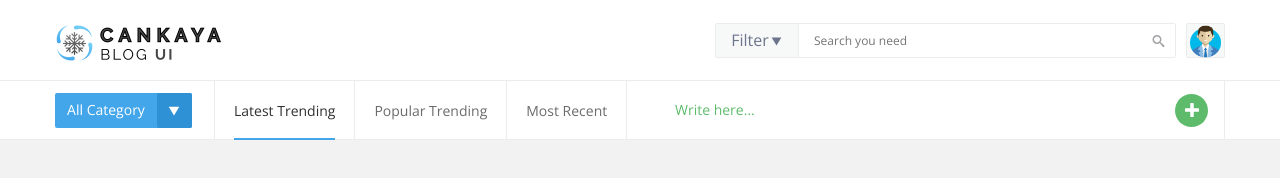
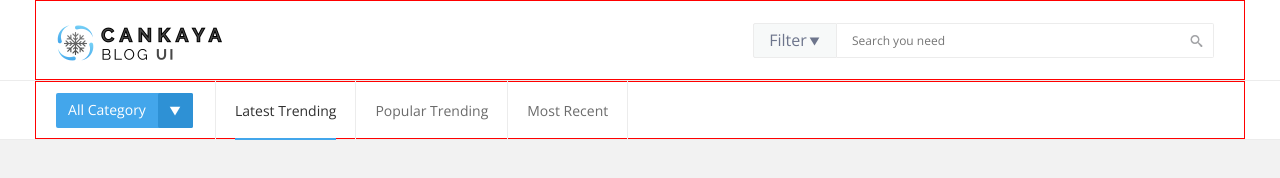
Before and after one commit to mcankaya4/web-taslak, a website: page index.html in a window 1280 px wide. Drawn offline with nearby package versions, Linux system fonts and the light colour scheme.

Commit message:
header ve nav kendime göre ayarlandı

```diff
--- a/index.html
+++ b/index.html
@@ -127,10 +127,6 @@
                     </svg>
                 </div>
             </div>
-
-            <div class="Header-profile">
-                <img src="image/avatar1.png" alt="">
-            </div>
         </div>
     </header>
 
@@ -142,6 +138,11 @@
                     <use xlink:href="#icon-play3"></use>
                 </svg>
             </div>
+            <button type="button" class="Nav-switch">
+                <svg class="icon icon-menu">
+                    <use xlink:href="#icon-menu"></use>
+                </svg>
+            </button>
             <div class="Nav-menu">
                 <ul class="Nav-menu-bar">
                     <li class="Nav-menu-bar-item first-item">
@@ -155,14 +156,6 @@
                     </li>
                 </ul>
             </div>
-            <div class="Nav-add">
-                <div class="Nav-add-text">Write here...</div>
-                <div class="Nav-add-shape">
-                    <svg class="icon icon-plus">
-                        <use xlink:href="#icon-plus"></use>
-                    </svg>
-                </div>
-            </div>
         </div>
     </nav>
 
--- a/scss/global.scss
+++ b/scss/global.scss
@@ -4,6 +4,8 @@
     margin-right : auto;
     padding-left : $container-padding;
     padding-right: $container-padding;
+
+    border: 1px solid red;
 }
 
 body {
@@ -17,6 +19,8 @@ a:active {
 }
 
 .icon {
+    width: 20px;
+    height: 20px;
     display: inline-block;
     stroke-width: 0;
     stroke: currentColor;
--- a/scss/header.scss
+++ b/scss/header.scss
@@ -124,17 +124,4 @@
 
     }
 
-    &-profile {
-        height          : 35px;
-        background-color: $header-button-background-color;
-        border          : 1px solid $border-color;
-        border-radius   : 2px;
-        user-select     : none;
-        cursor          : pointer;
-
-        &>img {
-            width : 37px;
-            height: 35px;
-        }
-    }
 }
--- a/scss/nav.scss
+++ b/scss/nav.scss
@@ -1,5 +1,5 @@
 .Nav {
-    border-bottom: 1px solid $border-color;
+    border-bottom   : 1px solid $border-color;
     background-color: white;
 
     .container {
@@ -42,20 +42,47 @@
 
         svg {
             transform: rotate(90deg);
-            width: 14px;
-            height: 14px;
-            position    : absolute;
-            color: white;
-            right       : 11px;
-            top         : 11px;
+            width    : 14px;
+            height   : 14px;
+            position : absolute;
+            color    : white;
+            right    : 11px;
+            top      : 11px;
         }
 
 
 
     }
 
+    &-switch {
+
+        margin-left: auto;
+        cursor: pointer;
+        width: 37px;
+        height: 35px;
+        background-color: $header-button-background-color;
+        border          : 1px solid $border-color;
+        outline: none;
+        user-select: none;
+
+        .icon-menu {
+            color: $header-button-text-color;
+        }
+
+        @include mq("medium") {
+            display: none;
+        }
+
+        @include mq("large") {
+            display: none;
+        }
+
+        @include mq("xlarge") {
+            display: none;
+        }
+    }
+
     &-menu {
-
         &-bar {
             display: flex;
 
@@ -64,7 +91,7 @@
                 height      : 58px;
                 line-height : 58px;
                 border-right: 1px solid $border-color;
-
+                white-space  : nowrap;
 
                 a {
                     font-size: 14px;
@@ -93,41 +120,14 @@
                 border-left: 1px solid $border-color;
             }
         }
+        @include mq("xsmall") {
+            display: none;
+        }
+
+        @include mq("small") {
+            display: none;
+        }
     }
 
-    &-add {
-        width          : 550px;
-        display        : flex;
-        align-items    : center;
-        margin-left    : auto;
-        justify-content: space-between;
-        height         : 58px;
-        border-right   : 1px solid $border-color;
 
-        &-text {
-            color    : $green-color;
-            font-size: 14px;
-        }
-
-        &-shape {
-            cursor          : pointer;
-            position        : relative;
-            width           : 33px;
-            height          : 33px;
-            background-color: $green-color;
-            border-radius   : 50%;
-            margin-right    : 16px;
-            color           : white;
-
-            svg {
-                position: absolute;
-                top      : 9px;
-                left     : 10px;
-                color: white;
-                width: 14px;
-                height: 14px;
-                user-select: none;
-            }
-        }
-    }
 }
--- a/scss/variable.scss
+++ b/scss/variable.scss
@@ -8,15 +8,12 @@ Arial,
 'sans-serif';
 
 
-$search-color     :#a2a3a6;
-$light-blue-color :#43A6EB;
-$dark-blue-color  :#2E91D5;
-$green-color      :#5FBB6C;
-$dark-gray        :#6B6B6B;
 
-
-
-
+$dark-gray                     :#6B6B6B;
+$green-color                   :#5FBB6C;
+$dark-blue-color               :#2E91D5;
+$light-blue-color              :#43A6EB;
+$search-color                  :#a2a3a6;
 $header-button-background-color:#F7F9F9;
 $header-button-text-color      :#6D758C;
 $border-color                  :#ECECEC;
```
Also changed, not shown: css/main.css.
